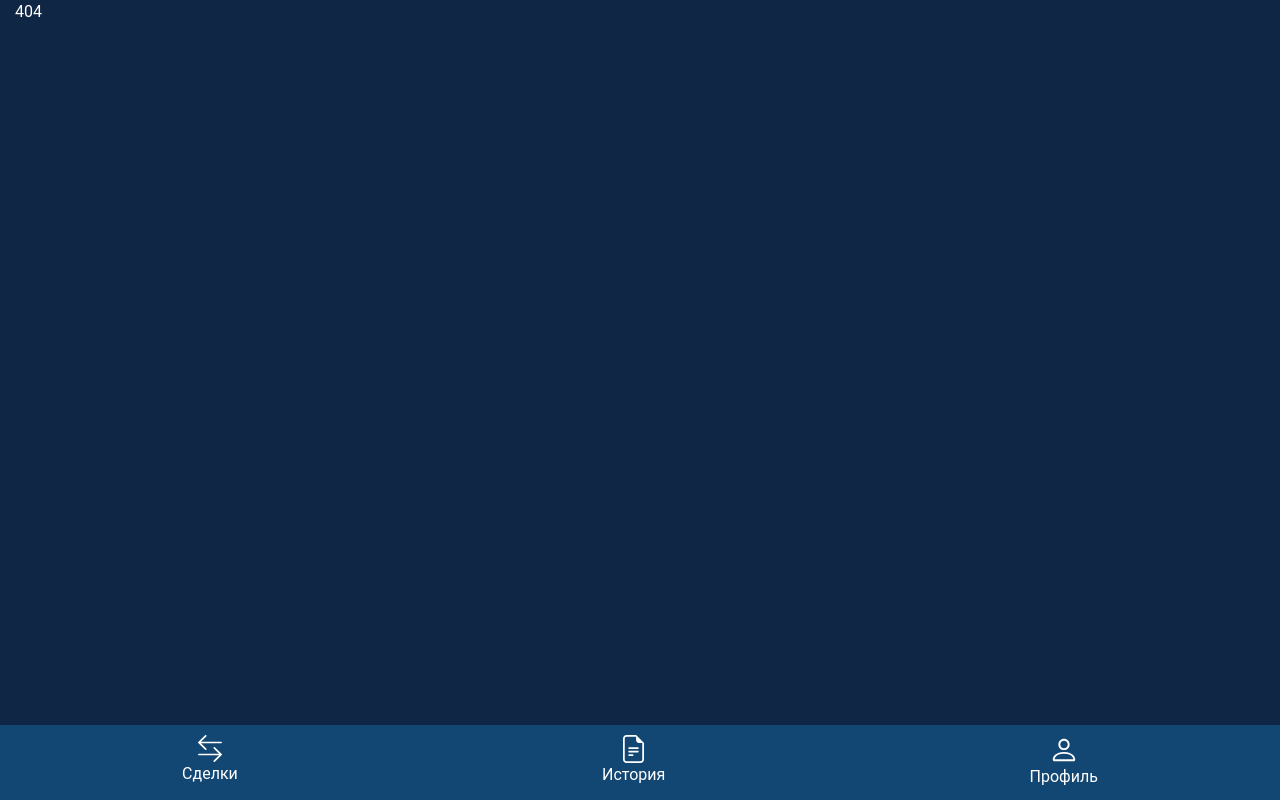
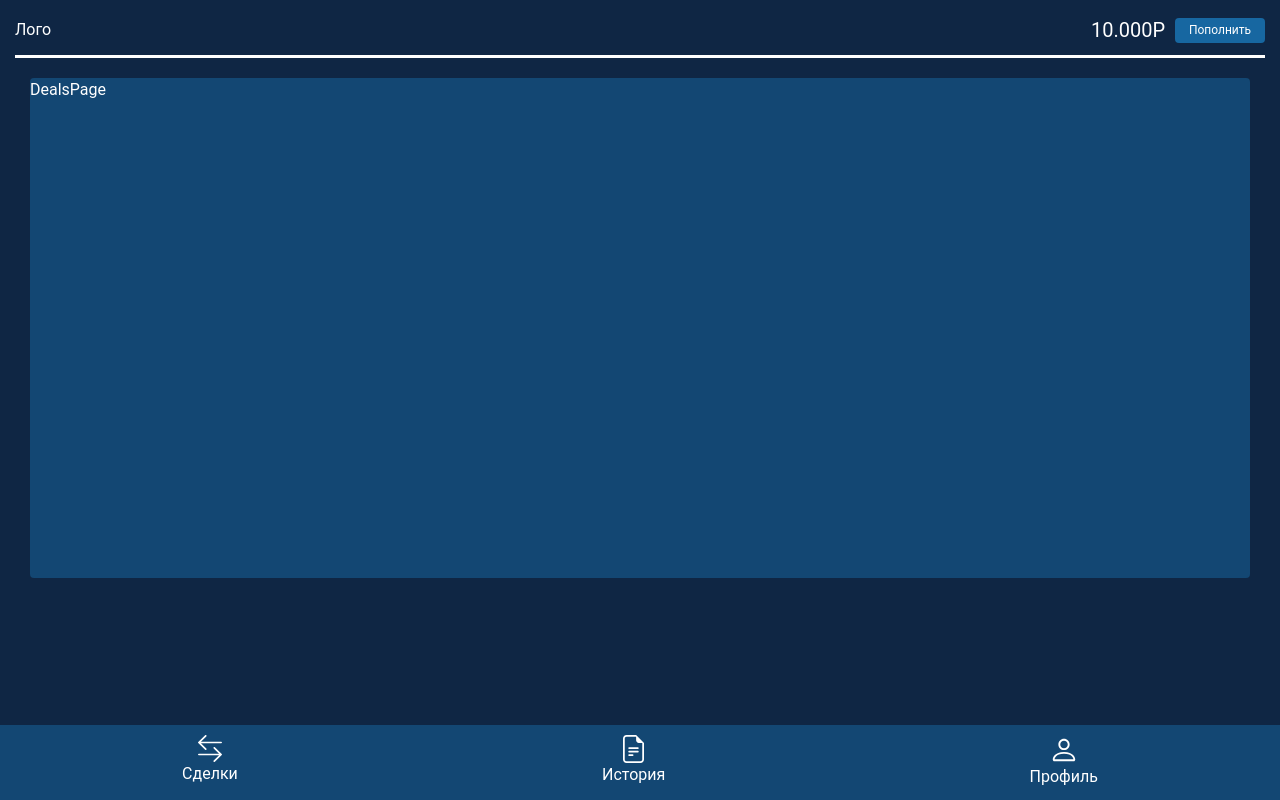
Before and after one commit to DMProductionn/TWA_BOT, a React (Vite) app: page /create-deal/gem4ik01 in a window 1280 px wide. Before the commit this address had no page. Built offline with nearby package versions, Linux system fonts and the light colour scheme.

Commit message:
dealsPage

```diff
--- /dev/null
+++ b/src/app/Layout/Headers/CreateDeal/index.tsx
@@ -0,0 +1,8 @@
+
+const HeaderCreateDeal = () => {
+  return (
+    <p className="w-full text-center">Сделка с gem4ik01</p>
+  )
+}
+
+export default HeaderCreateDeal
--- a/src/app/Layout/Headers/header.tsx
+++ b/src/app/Layout/Headers/header.tsx
@@ -1,3 +1,4 @@
+import HeaderCreateDeal from './CreateDeal';
 import HeaderDeals from './Deals';
 import HeaderHistory from './History';
 import HeaderProfile from './Profile';
@@ -6,7 +7,7 @@ import { useLocation } from 'react-router-dom';
 const Header = () => {
   const location = useLocation();
 
-  return location.pathname === '/' ? (
+  return location.pathname === '/' || '/create-deal/gem4ik01' ? (
     <header className="flex justify-between items-center pt-[15px] pb-[10px] border-b-[3px] mb-[20px] border-[#fff]">
       <HeaderDeals />
     </header>
@@ -18,7 +19,7 @@ const Header = () => {
     <header className="flex justify-between items-center pt-[15px] pb-[10px] border-b-[3px] mb-[20px] border-[#fff]">
       <HeaderProfile />
     </header>
-  ) : null;
+  ) : null
 };
 
 export default Header;
--- a/src/app/Layout/Layout.tsx
+++ b/src/app/Layout/Layout.tsx
@@ -7,7 +7,7 @@ const Layout = () => {
     <>
       <div className="px-[15px] pb-[70px]">
         <Header />
-        <main>
+        <main className='max-w-[1220px] w-full mx-auto px-[20px] relative'>
           <Outlet />
         </main>
       </div>
--- a/src/app/Routes/App.tsx
+++ b/src/app/Routes/App.tsx
@@ -3,6 +3,7 @@ import Layout from '../Layout/Layout';
 import History from '../../pages/History';
 import Profile from '../../pages/Profile';
 import Deals from '../../pages/Deals';
+import CreateDeal from '../../pages/CreateDeal';
 
 function App() {
 
@@ -15,6 +16,7 @@ function App() {
           <Route index path='/' element={<Deals />} />
           <Route path='/history' element={<History />} />
           <Route path='/profile' element={<Profile />} />
+          <Route path='/create-deal/gem4ik01' element={<CreateDeal />} />
           <Route path="*" element={<div>404</div>} />
           </Route>
         </Routes>
--- a/src/app/css/Deals/CreateDeal/create-deal.css
+++ b/src/app/css/Deals/CreateDeal/create-deal.css
@@ -1,16 +1,7 @@
 .create-deal-block {
-  transition: left 0.2s ease;
-  left: 1000px;
-}
-
-.bg {
-  background-color: #000;
-  transition: opacity 0.5s ease;
-  opacity: 0;
-}
-
-.bg.active-bg {
-  opacity: 0.5 !important;
+  transition: all 0.5s ease-in-out;
+  position: absolute;
+  left: 2000px;
 }
 
 .create-deal-block.go-left {
--- a/src/app/css/Deals/Users/users.module.css
+++ b/src/app/css/Deals/Users/users.module.css
@@ -1,3 +1,8 @@
 .users__wrapper {
   @apply flex flex-wrap gap-[15px] overflow-auto
 }
+
+.users_wrapper {
+  transition: all 0.2s ease-in-out;
+  transform: translateX(-400px);
+}
--- a/src/app/redux/store.ts
+++ b/src/app/redux/store.ts
@@ -21,7 +21,7 @@ const rootReducer = combineReducers({
 const persistConfig = {
   key: 'root',
   storage,
-  whitelist: ['tabsSlice',], // что хотим сохранять
+  whitelist: ['tabsSlice'], // что хотим сохранять
   blacklist: ['animationSlice'], // не хотим сохранять
 };
 
--- a/src/features/CreateDeal/index.tsx
+++ b/src/features/CreateDeal/index.tsx
@@ -1,17 +1,31 @@
-import { useDispatch } from "react-redux"
-import type { AppDispatch } from "../../app/redux/store";
-import { setActive } from "../../app/redux/Slices/animation.slice";
+import { useDispatch } from 'react-redux';
+import type { AppDispatch } from '../../app/redux/store';
+import { setActive } from '../../app/redux/Slices/animation.slice';
+import { useNavigate } from 'react-router-dom';
 
 const CreateDeal = () => {
   const dispatch: AppDispatch = useDispatch();
+  const navigate = useNavigate();
 
-  const onClickCreateDeals = () => {
-    dispatch(setActive(true))
+  const onClickCreateDeal = () => {
+    dispatch(setActive(true));
+    setTimeout(() => {
+      navigate('/create-deal/gem4ik01')
+    }, 200);
+
+    setTimeout(() => {
+      dispatch(setActive(false));
+    }, 500);
   }
 
   return (
-    <button onClick={onClickCreateDeals} className="bg-blue-light rounded-[4px] w-[130px] h-[25px] text-[12px] flex justify-center items-center mt-[7px]">Создать сделку</button>
-  )
-}
+    <button
+      onClick={onClickCreateDeal}
+      className="bg-blue-light rounded-[4px] w-[130px] h-[25px] text-[12px] flex justify-center items-center mt-[7px]">
+      Создать сделку
+    </button>
+  );
 
-export default CreateDeal
+};
+
+export default CreateDeal;
--- /dev/null
+++ b/src/pages/CreateDeal.tsx
@@ -0,0 +1,23 @@
+import { useEffect, useState } from 'react';
+import '../app/css/Deals/CreateDeal/create-deal.css';
+
+const CreateDeal = () => {
+  const [active, setActive] = useState(false);
+
+  useEffect(() => {
+    setTimeout(() => {
+      setActive(true);
+    }, 10);
+  }, []);
+
+  return (
+    <div
+      className={`w-full bg-blue-medium h-[500px] rounded-[4px] create-deal-block ${
+        active ? 'go-left' : ''
+      }`}>
+      DealsPage
+    </div>
+  );
+};
+
+export default CreateDeal;
--- a/src/pages/Deals.tsx
+++ b/src/pages/Deals.tsx
@@ -4,17 +4,14 @@ import style from '../app/css/Deals/Users/users.module.css';
 import Refresh from '../features/Refresh';
 import { useSelector } from 'react-redux';
 import type { RootState } from '../app/redux/store';
-import CreateDeal from '../widgets/DealsPage/CreateDeal';
+
 
 const Deals = () => {
 
   const { active } = useSelector((state: RootState) => state.animationSlice)
 
   return (
-    <div className='relative'>
-      {
-        active ? <CreateDeal /> : null
-      }
+    <div className={active ? style.users_wrapper : ''}>
       <Search />
       <div className="max-h-[400px] overflow-auto">
         <div className={style.users__wrapper}>
--- a/src/widgets/DealsPage/CreateDeal/index.tsx
+++ /dev/null
@@ -1,19 +0,0 @@
-import { useEffect, useState } from 'react';
-import '../../../app/css/Deals/CreateDeal/create-deal.css';
-
-const CreateDeal = () => {
-  const [active, setActive] = useState(false);
-
-  useEffect(() => {
-    setActive(true);
-  }, []);
-
-  return (
-    <>
-      <div className={`absolute top-0 left-0 w-full h-[550px] bg ${active ? 'active-bg' : ''}`}></div>
-      <div className={`absolute z-[99] w-full mr-[260px] bg-blue-medium h-[100vh] rounded-[4px] create-deal-block ${active ? 'go-left' : ''}`}></div>
-    </>
-  );
-};
-
-export default CreateDeal;
```
